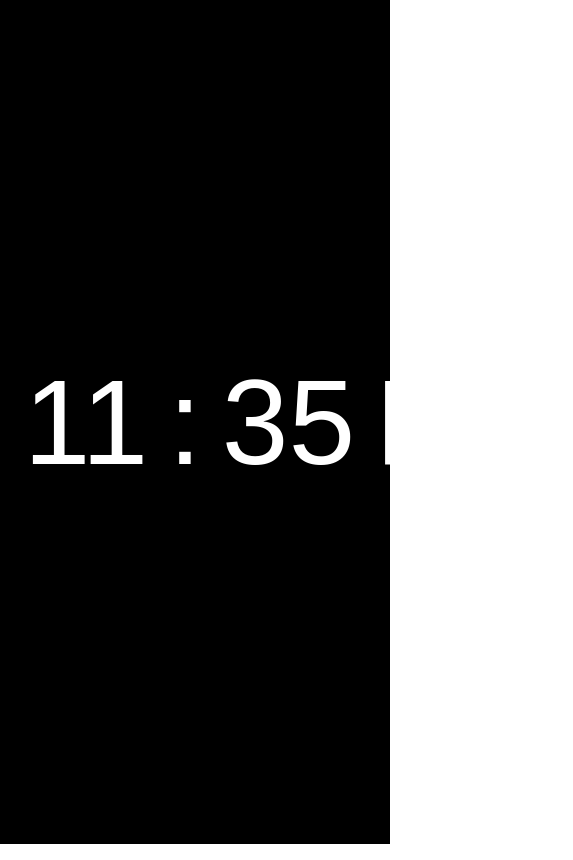
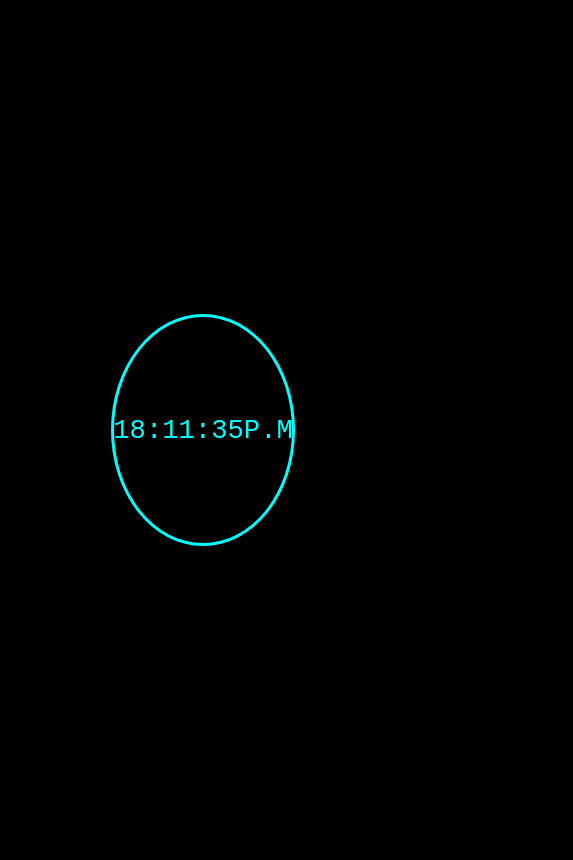
Before and after one commit to abetanc9/theTime, a plain HTML site: page index.html in a window 390 px wide. Shown: the whole page, 573 px wide, since content can reach past the window. Drawn offline with Linux system fonts and the light colour scheme.

Commit message:
se realizan mejoras en el reloj y responsive

```diff
--- a/index.html
+++ b/index.html
@@ -4,7 +4,7 @@
     <meta charset="UTF-8">
     <meta http-equiv="X-UA-Compatible" content="IE=edge">
     <meta name="viewport" content="width=device-width, initial-scale=1.0">
-    <title>Document</title>
+    <title>Watch</title>
     <link rel="stylesheet" href="style.css">
 </head>
 <body onload="inicioReloj()">
--- a/style.css
+++ b/style.css
@@ -1,18 +1,53 @@
-*{
-    margin: 0;
-    padding: 0;
-    box-sizing: border-box;
-}
-
-.container{
+body {
     width: 100%;
     height: 100vh;
     background-color: #000;
-    color: #fff;
+    display: grid;
+    place-items: center;
+    overflow: hidden;
+}
+
+.container {
+    display: grid;
+    font-family: monospace;
+    font-size: 3rem;
+    border-radius: 50%;
+    padding: 50px;
+    width: 25%;
+    height: 45%;
+    border: 3px solid cyan;
+    color: cyan;
+}
+
+.container div {
     display: flex;
     justify-content: center;
     align-items: center;
-    font-size: 120px;
-    font-family: sans-serif;
-    gap: 20px;
+    width: 100%;
+    height: 100%;
 }
+
+@media (max-width: 768px) {
+    .container {
+      grid-template-columns: repeat(6, 1fr);
+      place-items: center;
+      place-content: center;
+      width: 20%;
+      height: 15%;
+      font-size: 1.7rem;
+    }
+}
+
+@media (min-width: 769px) and (max-width: 1200px) {
+    .container {
+        grid-template-columns: repeat(6, 1fr);
+        place-items: center;
+        place-content: center;
+    }
+}
+
+@media (min-width: 1201px) {
+    .container {
+      grid-template-columns: repeat(6, 1fr);
+    }
+}
```
